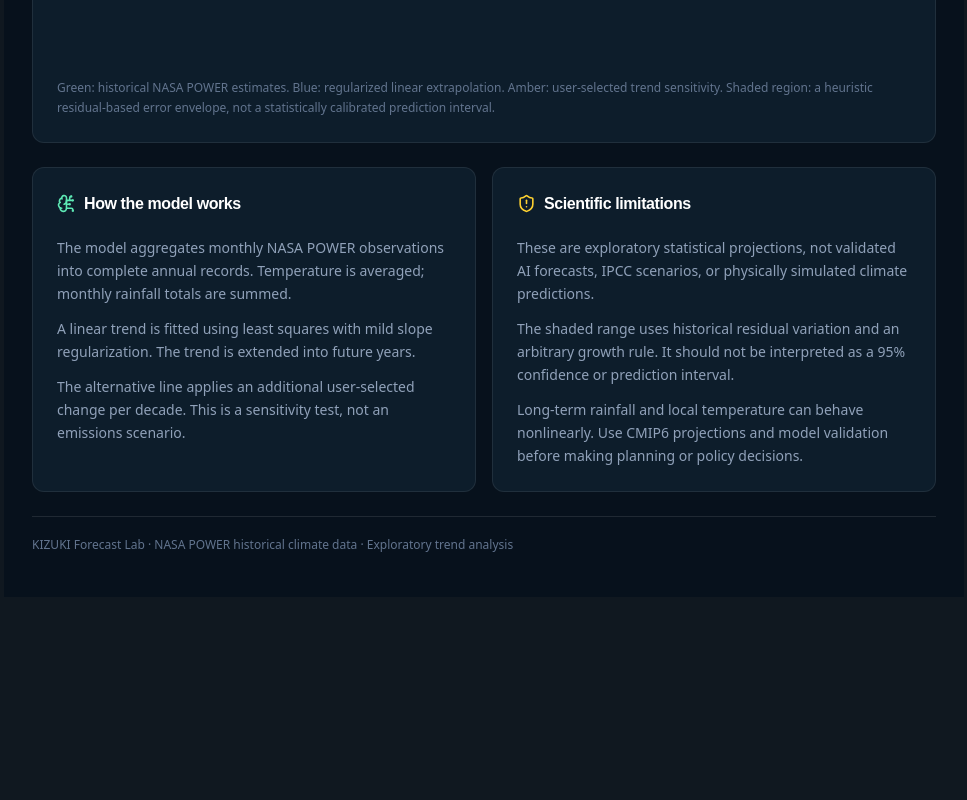
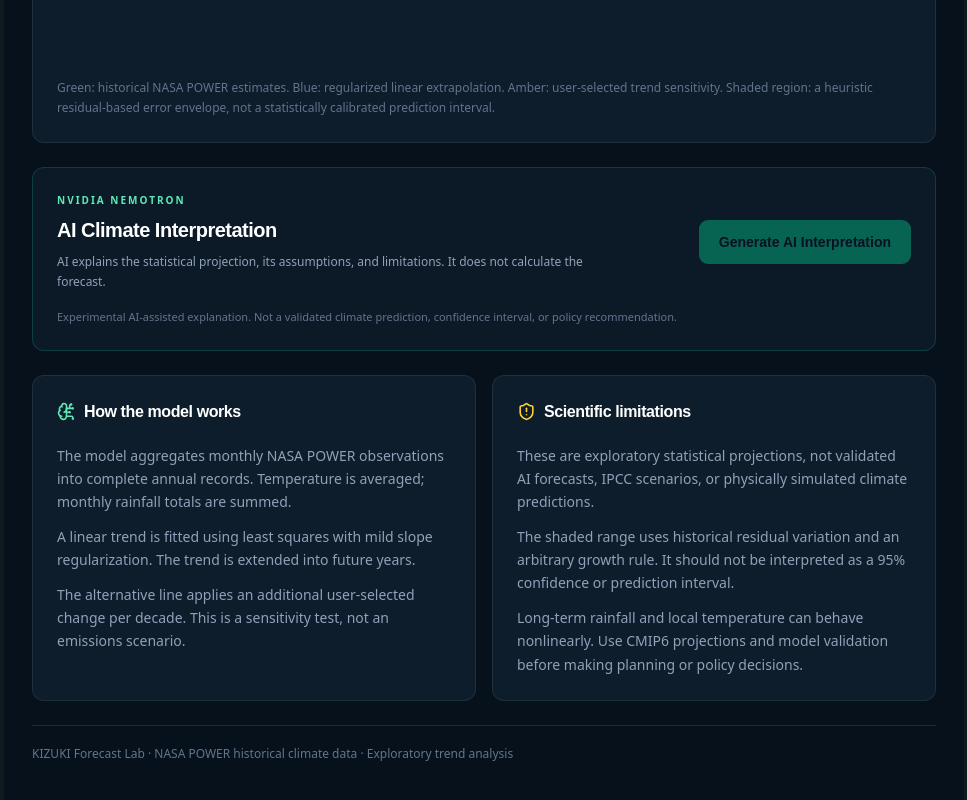
Before and after one commit to mohithsa07-byte/kizuki, a React (Vite) app in the folder frontend/: page /forecast in a window 1280 px wide. Shown: the part 2083-2883 px from the top of the page, without its empty margins (284-1251 px from the left). Before the commit the page ends 2680 px from the top, so only its background shows below. Built offline with nearby package versions, Linux system fonts and the light colour scheme; no server answers.

Commit message:
feat: add NVIDIA AI interpretation to climate projections

```diff
--- /dev/null
+++ b/frontend/src/components/AIProjectionInsight.jsx
@@ -0,0 +1,146 @@
+import { useState } from 'react'
+
+const API_BASE = (
+  import.meta.env.VITE_API_URL ||
+  (import.meta.env.DEV
+    ? 'http://127.0.0.1:8000'
+    : 'https://kizuki-eta.vercel.app')
+).replace(/\/+$/, '')
+
+export default function AIProjectionInsight({
+  projection,
+  location,
+  variable,
+  horizon,
+  sensitivity,
+  isValid
+}) {
+  const [result, setResult] = useState(null)
+  const [loading, setLoading] = useState(false)
+  const [error, setError] = useState('')
+  const [requestKey, setRequestKey] = useState('')
+
+  const currentKey = JSON.stringify({
+    location: location?.name,
+    lat: location?.lat,
+    lng: location?.lng,
+    variable,
+    horizon,
+    sensitivity,
+    baseline: projection?.target?.baseline,
+    adjusted: projection?.target?.sensitivity
+  })
+
+  const isCurrent = requestKey === currentKey
+
+  async function generate() {
+    if (!isValid || !projection || loading) return
+
+    setLoading(true)
+    setError('')
+    setResult(null)
+    setRequestKey(currentKey)
+
+    const controller = new AbortController()
+    const timeout = setTimeout(() => controller.abort(), 45000)
+
+    try {
+      const payload = {
+        location: `${location?.name || 'Selected location'} (${location?.lat}, ${location?.lng})`,
+        variable: variable === 'temperature' ? 'temperature' : 'rainfall',
+        first_year: projection.model.firstYear,
+        last_year: projection.last,
+        target_year: horizon,
+        last_observed: projection.model.lastObserved,
+        baseline: projection.target.baseline,
+        adjusted: projection.target.sensitivity,
+        sensitivity
+      }
+
+      const response = await fetch(
+        `${API_BASE}/api/analyst/projection-insight`,
+        {
+          method: 'POST',
+          headers: { 'Content-Type': 'application/json' },
+          body: JSON.stringify(payload),
+          signal: controller.signal
+        }
+      )
+
+      if (!response.ok) {
+        throw new Error(`AI service returned HTTP ${response.status}`)
+      }
+
+      const data = await response.json()
+      if (!data.interpretation) {
+        throw new Error('AI service returned an empty explanation')
+      }
+
+      setResult(data.interpretation)
+    } catch (err) {
+      setError(err.name === 'AbortError'
+        ? 'The AI request timed out. Please try again.'
+        : err.message)
+    } finally {
+      clearTimeout(timeout)
+      setLoading(false)
+    }
+  }
+
+  return (
+    <section className="rounded-2xl border border-emerald-400/20 bg-[#0c1a28] p-5 sm:p-6">
+      <div className="flex flex-wrap items-center justify-between gap-4">
+        <div>
+          <p className="text-[10px] font-bold uppercase tracking-[0.2em] text-emerald-300">
+            NVIDIA Nemotron
+          </p>
+          <h2 className="mt-2 text-xl font-semibold text-white">
+            AI Climate Interpretation
+          </h2>
+          <p className="mt-2 max-w-xl text-xs leading-5 text-slate-400">
+            AI explains the statistical projection, its assumptions,
+            and limitations. It does not calculate the forecast.
+          </p>
+        </div>
+
+        <button
+          type="button"
+          onClick={generate}
+          disabled={!isValid || loading}
+          className="rounded-xl bg-emerald-400 px-5 py-3 text-sm font-bold text-slate-950 transition hover:bg-emerald-300 disabled:cursor-not-allowed disabled:opacity-40"
+        >
+          {loading ? 'Analysing...' : 'Generate AI Interpretation'}
+        </button>
+      </div>
+
+      {loading && (
+        <p className="mt-5 text-sm text-emerald-200">
+          NVIDIA Nemotron is interpreting the projection...
+        </p>
+      )}
+
+      {error && isCurrent && (
+        <p className="mt-5 rounded-lg border border-red-400/20 bg-red-400/10 p-3 text-sm text-red-200">
+          {error}
+        </p>
+      )}
+
+      {result && isCurrent && !loading && (
+        <div className="mt-5 whitespace-pre-wrap rounded-xl border border-white/10 bg-[#071521] p-5 text-sm leading-7 text-slate-200">
+          {result}
+        </div>
+      )}
+
+      {!isCurrent && result && (
+        <p className="mt-4 text-xs text-amber-200">
+          Projection settings changed. Generate a new interpretation.
+        </p>
+      )}
+
+      <p className="mt-4 text-[11px] text-slate-500">
+        Experimental AI-assisted explanation. Not a validated climate
+        prediction, confidence interval, or policy recommendation.
+      </p>
+    </section>
+  )
+}
--- a/frontend/src/pages/Forecast.jsx
+++ b/frontend/src/pages/Forecast.jsx
@@ -1,3 +1,4 @@
+import AIProjectionInsight from '../components/AIProjectionInsight'
 import ForecastWorldMap from '../components/ForecastWorldMap'
 import { useMemo, useState } from 'react'
 import {
@@ -657,6 +658,14 @@ export default function Forecast() {
         </p>
       </Panel>
 
+      <AIProjectionInsight
+        projection={projection}
+        location={location}
+        variable={variable}
+        horizon={horizon}
+        sensitivity={sensitivity}
+        isValid={Boolean(isValid)}
+      />
       <div className="grid gap-4 lg:grid-cols-2">
         <Panel>
           <div className="flex items-center gap-2">
```
Also changed, not shown: 1 other file (tests, documents, lock files or other folders).
